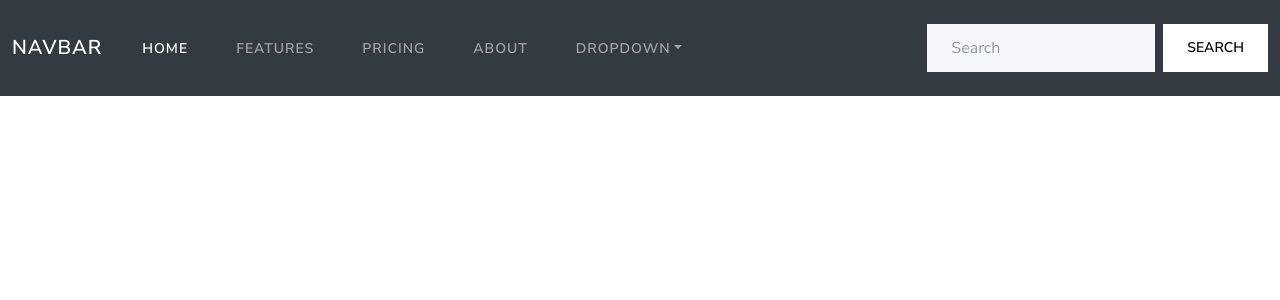
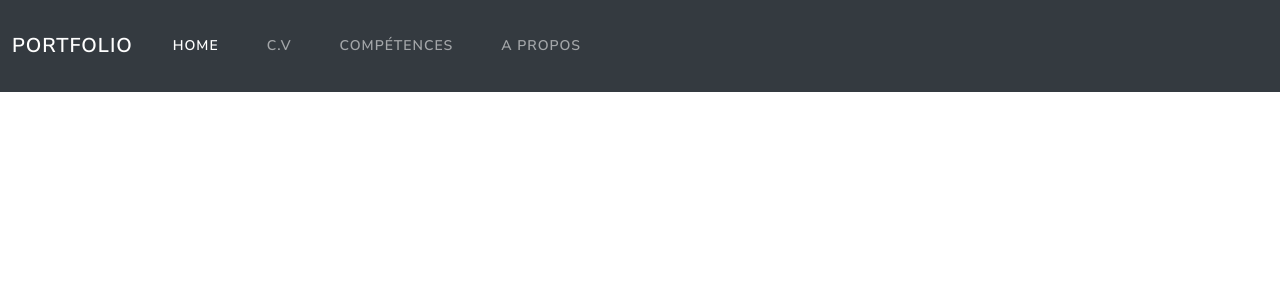
Before and after one commit to Dashuri69/ProjetPortfolio, a Symfony app: template templates/base.html.twig in a window 1280 px wide. Shown: the top 300 px of the page. Run offline with Twig, Linux system fonts and the light colour scheme; the template is opened without the code that fills it, so the values that code supplies are empty; some libraries are stand-ins or nearby versions.

Commit message:
Update base.html.twig

```diff
--- a/templates/base.html.twig
+++ b/templates/base.html.twig
@@ -16,41 +16,27 @@
     <body>
     <nav class="navbar navbar-expand-lg navbar-dark bg-dark">
   <div class="container-fluid">
-    <a class="navbar-brand" href="#">Navbar</a>
+    <a class="navbar-brand" href="#">Portfolio</a>
     <button class="navbar-toggler" type="button" data-bs-toggle="collapse" data-bs-target="#navbarColor02" aria-controls="navbarColor02" aria-expanded="false" aria-label="Toggle navigation">
       <span class="navbar-toggler-icon"></span>
     </button>
     <div class="collapse navbar-collapse" id="navbarColor02">
       <ul class="navbar-nav me-auto">
         <li class="nav-item">
-          <a class="nav-link active" href="#">Home
+          <a class="nav-link active" href="site">Home
             <span class="visually-hidden">(current)</span>
           </a>
         </li>
         <li class="nav-item">
-          <a class="nav-link" href="#">Features</a>
+          <a class="nav-link" href="page2">C.V</a>
         </li>
         <li class="nav-item">
-          <a class="nav-link" href="#">Pricing</a>
+          <a class="nav-link" href="page3">Compétences</a>
         </li>
         <li class="nav-item">
-          <a class="nav-link" href="#">About</a>
-        </li>
-        <li class="nav-item dropdown">
-          <a class="nav-link dropdown-toggle" data-bs-toggle="dropdown" href="#" role="button" aria-haspopup="true" aria-expanded="false">Dropdown</a>
-          <div class="dropdown-menu">
-            <a class="dropdown-item" href="#">Action</a>
-            <a class="dropdown-item" href="#">Another action</a>
-            <a class="dropdown-item" href="#">Something else here</a>
-            <div class="dropdown-divider"></div>
-            <a class="dropdown-item" href="#">Separated link</a>
-          </div>
+          <a class="nav-link" href="#">A propos </a>
         </li>
       </ul>
-      <form class="d-flex">
-        <input class="form-control me-sm-2" type="search" placeholder="Search">
-        <button class="btn btn-secondary my-2 my-sm-0" type="submit">Search</button>
-      </form>
     </div>
   </div>
 </nav>
```
